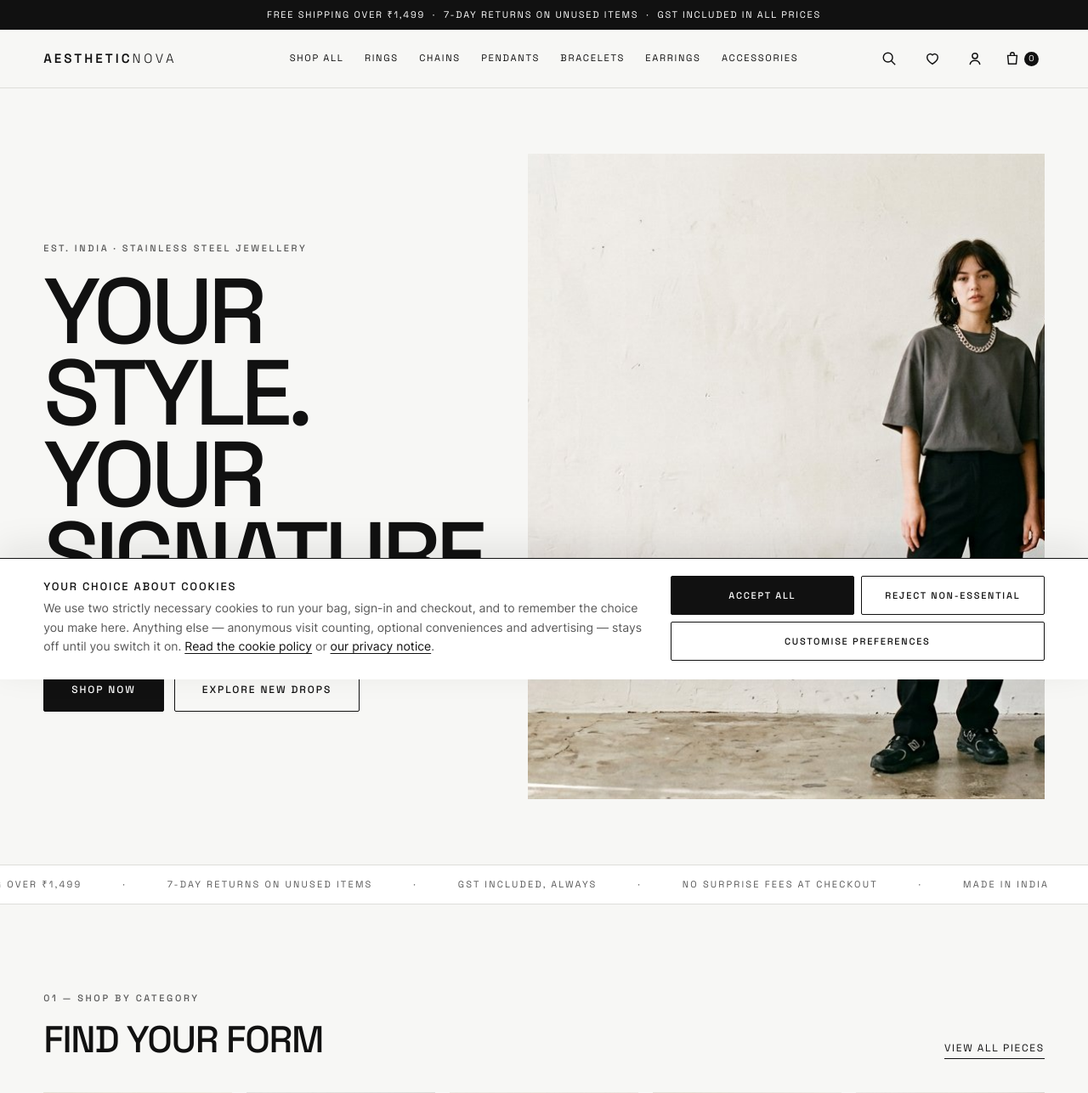
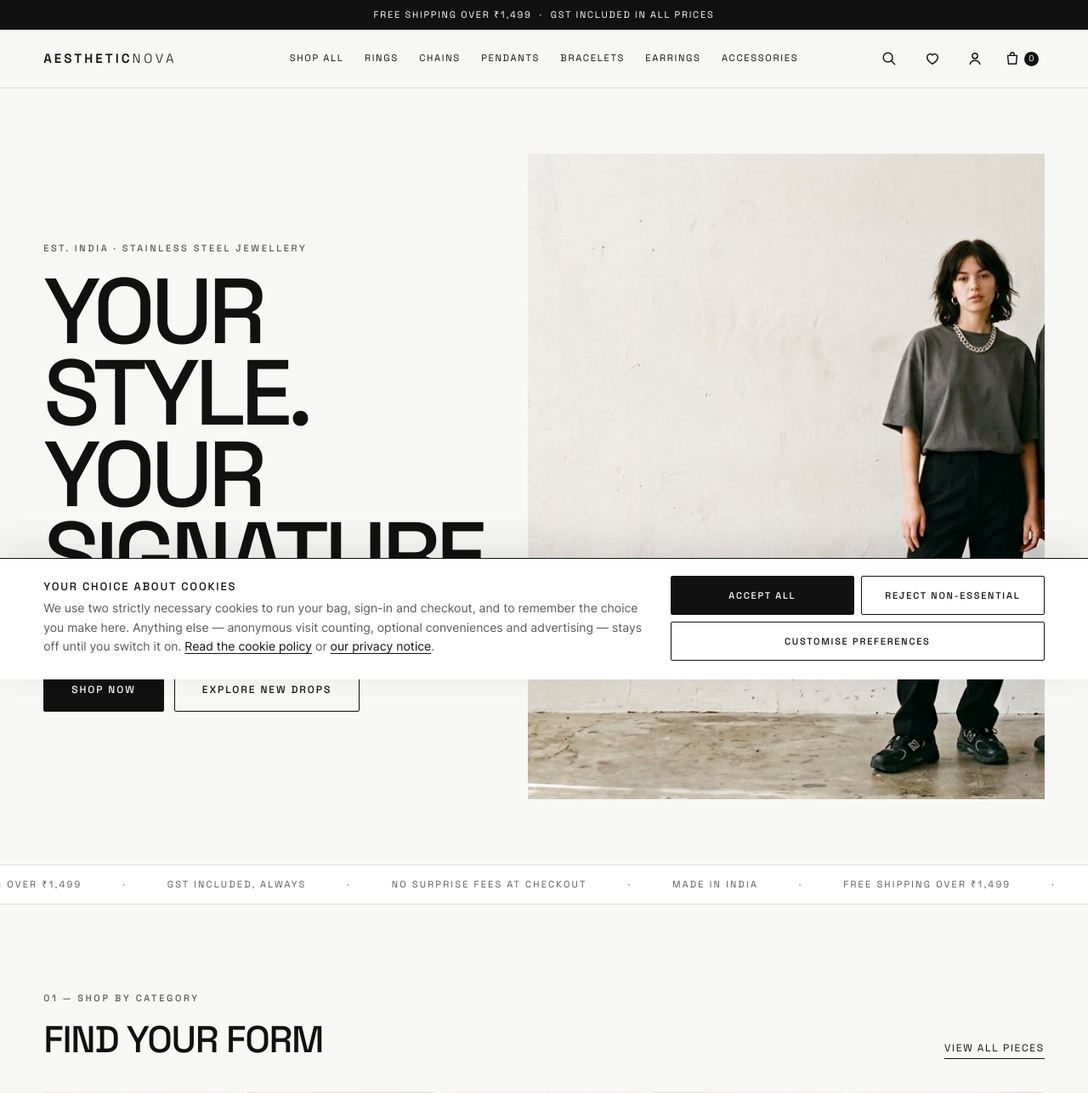
Before and after one commit to aestheticnova01-stack/AESTHETICNOVA, a Node server app: page / in a window 1280 px wide. Shown: the top 1287 px of the page at 85% size. Run offline with Node 20, Linux system fonts and the light colour scheme; data comes from the database, SQL or seed files in the repository; some libraries are stand-ins or nearby versions.

Commit message:
Remove '7-day returns on unused items' from announcement bar and homepage ticker
Co-Authored-By: Claude Sonnet 5.5 <noreply@anthropic.com>
Claude-Session: https://claude.ai/code/session_01WKquqzJ91BFLA4YXchVVfN

```diff
--- a/views/pages/home.ejs
+++ b/views/pages/home.ejs
@@ -34,12 +34,10 @@
   <div class="ticker" aria-hidden="true">
     <div class="ticker-inner">
       <span>Free shipping over ₹1,499</span><span>·</span>
-      <span>7-day returns on unused items</span><span>·</span>
       <span>GST included, always</span><span>·</span>
       <span>No surprise fees at checkout</span><span>·</span>
       <span>Made in India</span><span>·</span>
       <span>Free shipping over ₹1,499</span><span>·</span>
-      <span>7-day returns on unused items</span><span>·</span>
       <span>GST included, always</span><span>·</span>
       <span>No surprise fees at checkout</span><span>·</span>
       <span>Made in India</span><span>·</span>
--- a/views/partials/header.ejs
+++ b/views/partials/header.ejs
@@ -1,6 +1,6 @@
 <div class="topbar">
   <p class="mb-0">
-    Free shipping over <%= typeof freeShipLabel !== 'undefined' ? freeShipLabel : '₹1,499' %> &nbsp;·&nbsp; <%= typeof returnWindow !== 'undefined' ? returnWindow : 7 %>-day returns on unused items &nbsp;·&nbsp; GST included in all prices
+    Free shipping over <%= typeof freeShipLabel !== 'undefined' ? freeShipLabel : '₹1,499' %> &nbsp;·&nbsp; GST included in all prices
   </p>
 </div>
 
```
